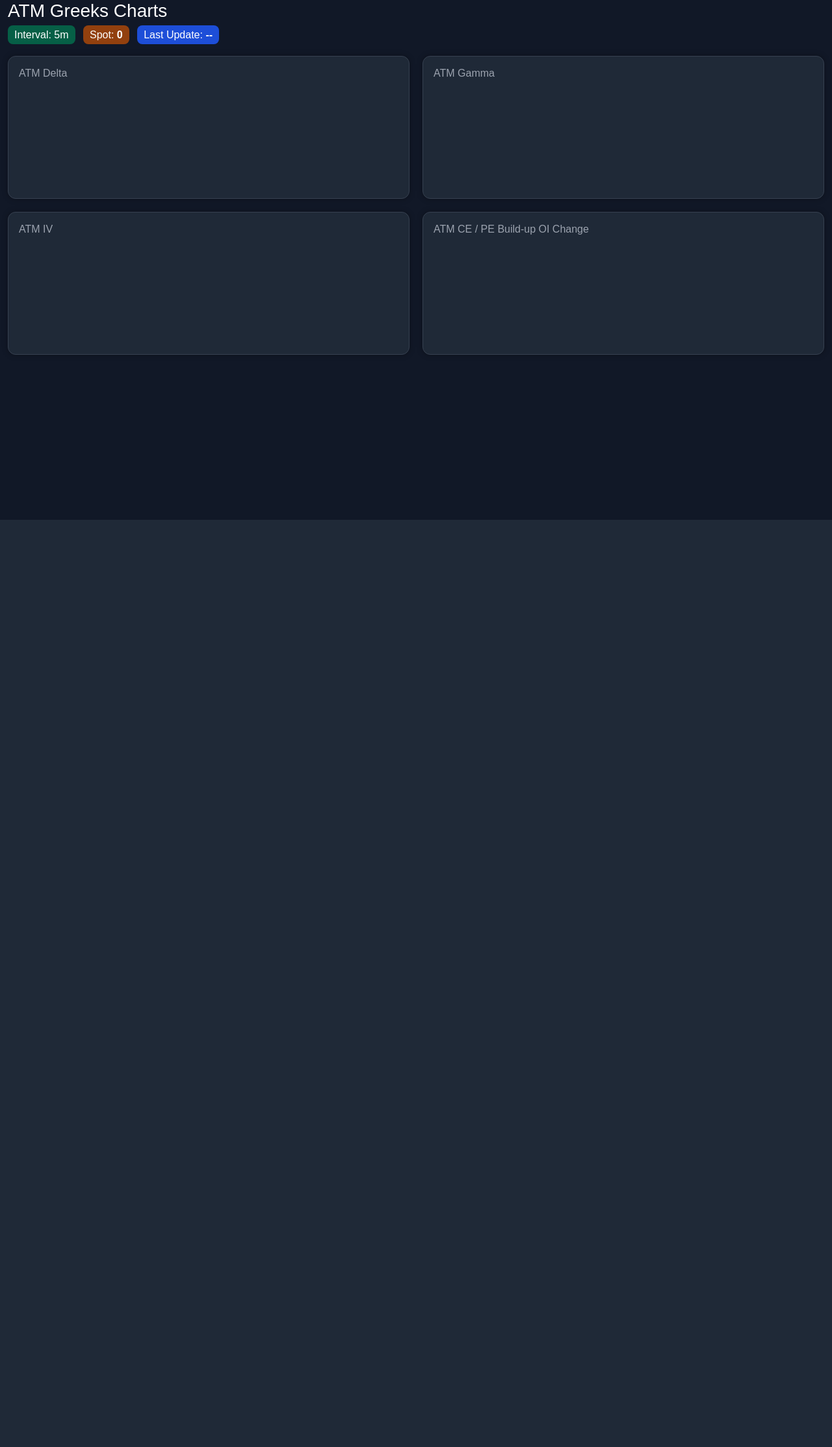
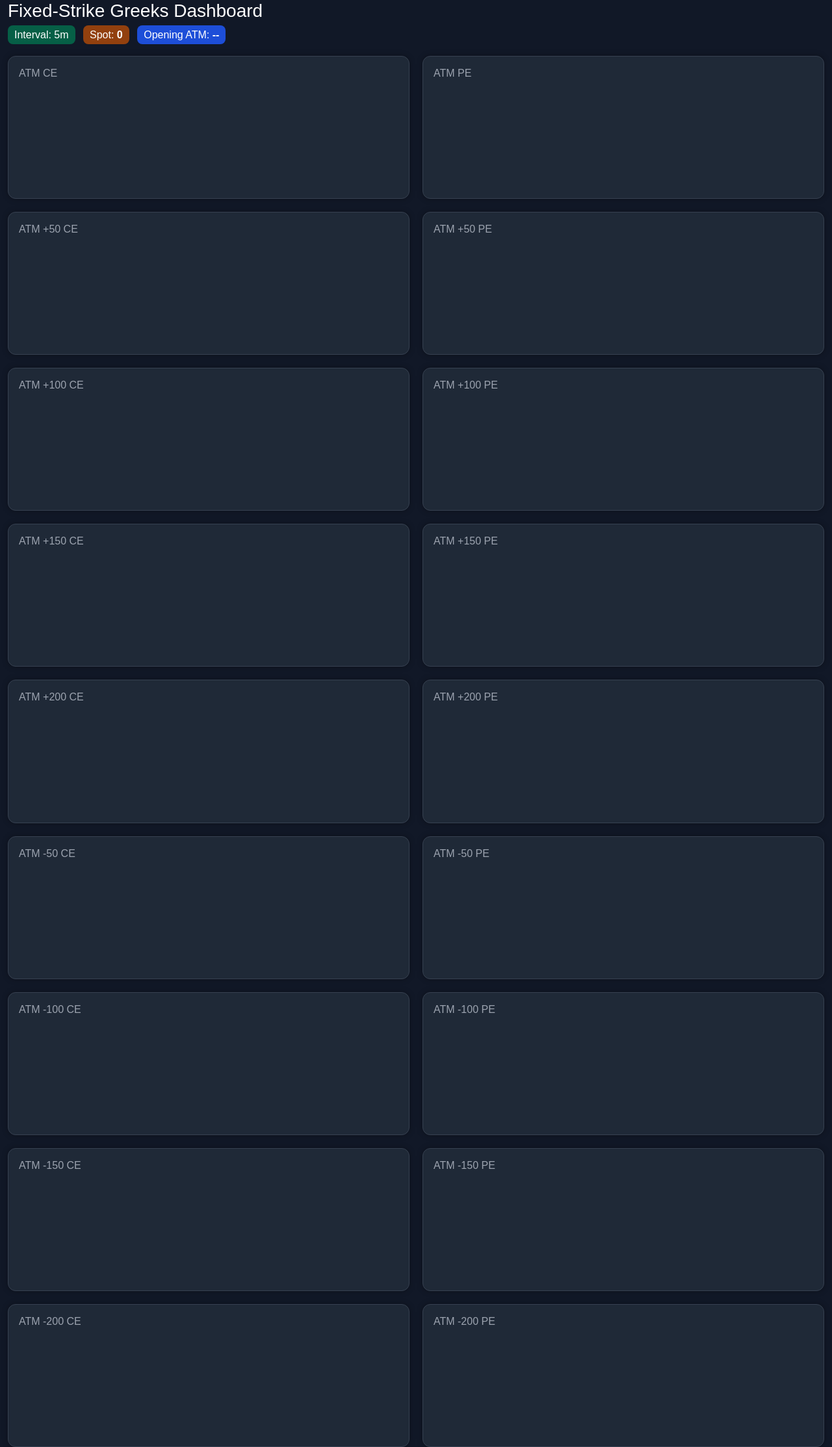
Before and after one commit to sanvikasai04-max/oi-dashboard, a FastAPI app: page /greeks in a window 1280 px wide. Shown: the whole page at 65% size. Before the commit the page ends 800 px from the top, so only its background shows below. Run offline with FastAPI, Linux system fonts and the light colour scheme; data that the repository does not hold is empty; a map, chart or similar area stays blank.

Commit message:
Add fixed-strike greeks dashboard, presets and dual-axis charts
Replaced greeks page with fixed-strike layout and presets (ATM ±50/100/150/200).
Render CE/PE delta+gamma per strike, add dynamic strike titles, dual y-axes for gamma,
auto-refresh every 5 minutes, and remove OI-change visuals.

```diff
--- a/app/static/js/greeks.js
+++ b/app/static/js/greeks.js
@@ -1,109 +1,107 @@
+const STRIKE_PRESETS = [
+    { offset: 0, label: "ATM", id: "atm" },
+    { offset: 50, label: "ATM +50", id: "plus50" },
+    { offset: 100, label: "ATM +100", id: "plus100" },
+    { offset: 150, label: "ATM +150", id: "plus150" },
+    { offset: 200, label: "ATM +200", id: "plus200" },
+    { offset: -50, label: "ATM -50", id: "minus50" },
+    { offset: -100, label: "ATM -100", id: "minus100" },
+    { offset: -150, label: "ATM -150", id: "minus150" },
+    { offset: -200, label: "ATM -200", id: "minus200" }
+];
+
 async function fetchGreeksData() {
     try {
-        const response = await fetch("/api/atm?interval=5m");
-        const data = await response.json();
+        const baseResponse = await fetch(`/api/greeks?interval=5m`);
+        const baseData = await baseResponse.json();
 
-        if (data.error) {
-            console.error("GREKS PAGE ERROR:", data.error);
+        if (baseData.error) {
+            console.error("GREKS PAGE ERROR:", baseData.error);
             return;
         }
 
-        document.getElementById("spot-price").innerText = Number(data.spot).toFixed(2);
-        document.getElementById("last-update").innerText = data.last_update || "--";
+        const openingAtm = baseData.opening_atm;
+        document.getElementById("spot-price").innerText = Number(baseData.spot).toFixed(2);
+        document.getElementById("opening-atm").innerText = openingAtm;
 
-        const ceData = data.ce_data.slice().reverse();
-        const peData = data.pe_data.slice().reverse();
+        const chartRequests = STRIKE_PRESETS.map(preset => {
+            const strike = openingAtm + preset.offset;
+            return fetch(`/api/greeks?interval=5m&strike=${strike}`)
+                .then(res => res.json())
+                .then(data => ({ preset, strike, data }));
+        });
 
-        const labels = ceData.map(row => row.time);
+        const strikeResults = await Promise.all(chartRequests);
 
-        const deltaSeries = [
+        strikeResults.forEach(result => {
+            if (result.data.error) {
+                console.error(`GREKS PAGE ERROR for strike ${result.strike}:`, result.data.error);
+                return;
+            }
+
+            const ce = result.data.ce_data.slice().reverse();
+            const pe = result.data.pe_data.slice().reverse();
+            const labels = ce.map(row => row.time);
+
+            const ceTitle = document.getElementById(`ce-${result.preset.id}-title`);
+            if (ceTitle) {
+                ceTitle.innerText = `CE ${result.preset.label} (${result.strike})`;
+            }
+            const peTitle = document.getElementById(`pe-${result.preset.id}-title`);
+            if (peTitle) {
+                peTitle.innerText = `PE ${result.preset.label} (${result.strike})`;
+            }
+
+            renderLineChart(`ce-${result.preset.id}-chart`, labels, [
                 {
                     label: "CE Delta",
-                data: ceData.map(row => row.delta),
+                    data: ce.map(row => row.delta),
                     borderColor: "#22c55e",
                     backgroundColor: "rgba(34, 197, 94, 0.2)",
                     fill: false,
                     tension: 0.3,
-                pointRadius: 2
+                    pointRadius: 2,
+                    borderWidth: 2,
+                    yAxisID: "delta"
                 },
                 {
+                    label: "CE Gamma",
+                    data: ce.map(row => row.gamma),
+                    borderColor: "#60a5fa",
+                    backgroundColor: "rgba(96, 165, 250, 0.2)",
+                    fill: false,
+                    tension: 0.3,
+                    pointRadius: 2,
+                    borderWidth: 3,
+                    yAxisID: "gamma"
+                }
+            ], `CE ${result.preset.label} (${result.strike})`);
+
+            renderLineChart(`pe-${result.preset.id}-chart`, labels, [
+                {
                     label: "PE Delta",
-                data: peData.map(row => row.delta),
+                    data: pe.map(row => row.delta),
                     borderColor: "#ef4444",
                     backgroundColor: "rgba(239, 68, 68, 0.2)",
                     fill: false,
                     tension: 0.3,
-                pointRadius: 2
-            }
-        ];
-
-        const gammaSeries = [
-            {
-                label: "CE Gamma",
-                data: ceData.map(row => row.gamma),
-                borderColor: "#60a5fa",
-                backgroundColor: "rgba(96, 165, 250, 0.2)",
-                fill: false,
-                tension: 0.3,
-                pointRadius: 2
+                    pointRadius: 2,
+                    borderWidth: 2,
+                    yAxisID: "delta"
                 },
                 {
                     label: "PE Gamma",
-                data: peData.map(row => row.gamma),
+                    data: pe.map(row => row.gamma),
                     borderColor: "#fbbf24",
                     backgroundColor: "rgba(251, 191, 36, 0.2)",
                     fill: false,
                     tension: 0.3,
-                pointRadius: 2
+                    pointRadius: 2,
+                    borderWidth: 3,
+                    yAxisID: "gamma"
                 }
-        ];
-
-        const ivSeries = [
-            {
-                label: "CE IV",
-                data: ceData.map(row => row.iv),
-                borderColor: "#a855f7",
-                backgroundColor: "rgba(168, 85, 247, 0.2)",
-                fill: false,
-                tension: 0.3,
-                pointRadius: 2
-            },
-            {
-                label: "PE IV",
-                data: peData.map(row => row.iv),
-                borderColor: "#22d3ee",
-                backgroundColor: "rgba(34, 211, 238, 0.2)",
-                fill: false,
-                tension: 0.3,
-                pointRadius: 2
-            }
-        ];
-
-        const buildupSeries = [
-            {
-                label: "CE OI Change",
-                data: ceData.map(row => row.oi_change || 0),
-                borderColor: "#22c55e",
-                backgroundColor: "rgba(34, 197, 94, 0.2)",
-                fill: false,
-                tension: 0.3,
-                pointRadius: 2
-            },
-            {
-                label: "PE OI Change",
-                data: peData.map(row => row.oi_change || 0),
-                borderColor: "#ef4444",
-                backgroundColor: "rgba(239, 68, 68, 0.2)",
-                fill: false,
-                tension: 0.3,
-                pointRadius: 2
-            }
-        ];
-
-        renderLineChart("delta-chart", labels, deltaSeries, "ATM Delta");
-        renderLineChart("gamma-chart", labels, gammaSeries, "ATM Gamma");
-        renderLineChart("iv-chart", labels, ivSeries, "ATM IV");
-        renderLineChart("buildup-chart", labels, buildupSeries, "ATM CE / PE OI Change");
+            ], `PE ${result.preset.label} (${result.strike})`);
+        });
     }
     catch (error) {
         console.error("GREKS PAGE ERROR:", error);
@@ -111,9 +109,17 @@ async function fetchGreeksData() {
 }
 
 function renderLineChart(canvasId, labels, datasets, title) {
-    const ctx = document.getElementById(canvasId).getContext("2d");
+    const canvas = document.getElementById(canvasId);
+    if (!canvas) {
+        return;
+    }
 
-    new Chart(ctx, {
+    const existingChart = Chart.getChart(canvas);
+    if (existingChart) {
+        existingChart.destroy();
+    }
+
+    new Chart(canvas, {
         type: "line",
         data: {
             labels,
@@ -148,11 +154,34 @@ function renderLineChart(canvasId, labels, datasets, title) {
                         color: "rgba(255,255,255,0.08)"
                     }
                 },
-                y: {
+                delta: {
+                    type: "linear",
+                    position: "left",
+                    title: {
+                        display: true,
+                        text: "Delta",
+                        color: "#fff"
+                    },
                     ticks: {
                         color: "#fff"
                     },
                     grid: {
+                        color: "rgba(255,255,255,0.08)"
+                    }
+                },
+                gamma: {
+                    type: "linear",
+                    position: "right",
+                    title: {
+                        display: true,
+                        text: "Gamma",
+                        color: "#fff"
+                    },
+                    ticks: {
+                        color: "#fff"
+                    },
+                    grid: {
+                        drawOnChartArea: false,
                         color: "rgba(255,255,255,0.08)"
                     }
                 }
@@ -161,4 +190,7 @@ function renderLineChart(canvasId, labels, datasets, title) {
     });
 }
 
-window.addEventListener("DOMContentLoaded", fetchGreeksData);
+window.addEventListener("DOMContentLoaded", () => {
+    fetchGreeksData();
+    setInterval(fetchGreeksData, 5 * 60 * 1000);
+});
--- a/app/templates/greeks.html
+++ b/app/templates/greeks.html
@@ -2,39 +2,109 @@
 
 {% block content %}
 
-<h3>ATM Greeks Charts</h3>
+<h3>Fixed-Strike Greeks Dashboard</h3>
 
 <div class="mb-3">
     <span class="badge-green">Interval: 5m</span>
     <span class="badge-yellow ms-2">Spot: <strong id="spot-price">0</strong></span>
-    <span class="badge-blue ms-2">Last Update: <strong id="last-update">--</strong></span>
+    <span class="badge-blue ms-2">Opening ATM: <strong id="opening-atm">--</strong></span>
 </div>
 
 <div class="grid-container">
 
     <div class="dashboard-card p-3">
-        <h5>ATM Delta</h5>
-        <canvas id="delta-chart"></canvas>
+        <h5 id="ce-atm-title">ATM CE</h5>
+        <canvas id="ce-atm-chart"></canvas>
     </div>
 
     <div class="dashboard-card p-3">
-        <h5>ATM Gamma</h5>
-        <canvas id="gamma-chart"></canvas>
+        <h5 id="pe-atm-title">ATM PE</h5>
+        <canvas id="pe-atm-chart"></canvas>
     </div>
 
     <div class="dashboard-card p-3">
-        <h5>ATM IV</h5>
-        <canvas id="iv-chart"></canvas>
+        <h5 id="ce-plus50-title">ATM +50 CE</h5>
+        <canvas id="ce-plus50-chart"></canvas>
     </div>
 
     <div class="dashboard-card p-3">
-        <h5>ATM CE / PE Build-up OI Change</h5>
-        <canvas id="buildup-chart"></canvas>
+        <h5 id="pe-plus50-title">ATM +50 PE</h5>
+        <canvas id="pe-plus50-chart"></canvas>
+    </div>
+
+    <div class="dashboard-card p-3">
+        <h5 id="ce-plus100-title">ATM +100 CE</h5>
+        <canvas id="ce-plus100-chart"></canvas>
+    </div>
+
+    <div class="dashboard-card p-3">
+        <h5 id="pe-plus100-title">ATM +100 PE</h5>
+        <canvas id="pe-plus100-chart"></canvas>
+    </div>
+
+    <div class="dashboard-card p-3">
+        <h5 id="ce-plus150-title">ATM +150 CE</h5>
+        <canvas id="ce-plus150-chart"></canvas>
+    </div>
+
+    <div class="dashboard-card p-3">
+        <h5 id="pe-plus150-title">ATM +150 PE</h5>
+        <canvas id="pe-plus150-chart"></canvas>
+    </div>
+
+    <div class="dashboard-card p-3">
+        <h5 id="ce-plus200-title">ATM +200 CE</h5>
+        <canvas id="ce-plus200-chart"></canvas>
+    </div>
+
+    <div class="dashboard-card p-3">
+        <h5 id="pe-plus200-title">ATM +200 PE</h5>
+        <canvas id="pe-plus200-chart"></canvas>
+    </div>
+
+    <div class="dashboard-card p-3">
+        <h5 id="ce-minus50-title">ATM -50 CE</h5>
+        <canvas id="ce-minus50-chart"></canvas>
+    </div>
+
+    <div class="dashboard-card p-3">
+        <h5 id="pe-minus50-title">ATM -50 PE</h5>
+        <canvas id="pe-minus50-chart"></canvas>
+    </div>
+
+    <div class="dashboard-card p-3">
+        <h5 id="ce-minus100-title">ATM -100 CE</h5>
+        <canvas id="ce-minus100-chart"></canvas>
+    </div>
+
+    <div class="dashboard-card p-3">
+        <h5 id="pe-minus100-title">ATM -100 PE</h5>
+        <canvas id="pe-minus100-chart"></canvas>
+    </div>
+
+    <div class="dashboard-card p-3">
+        <h5 id="ce-minus150-title">ATM -150 CE</h5>
+        <canvas id="ce-minus150-chart"></canvas>
+    </div>
+
+    <div class="dashboard-card p-3">
+        <h5 id="pe-minus150-title">ATM -150 PE</h5>
+        <canvas id="pe-minus150-chart"></canvas>
+    </div>
+
+    <div class="dashboard-card p-3">
+        <h5 id="ce-minus200-title">ATM -200 CE</h5>
+        <canvas id="ce-minus200-chart"></canvas>
+    </div>
+
+    <div class="dashboard-card p-3">
+        <h5 id="pe-minus200-title">ATM -200 PE</h5>
+        <canvas id="pe-minus200-chart"></canvas>
     </div>
 
 </div>
 
 <script src="https://cdn.jsdelivr.net/npm/chart.js"></script>
-<script src="/static/js/greeks.js?v=20260531"></script>
+<script src="/static/js/greeks.js?v=20260603"></script>
 
 {% endblock %}
```
Also changed, not shown: app/routes/atm.py (+108 -1 lines). Lines whose indentation alone changed are shown as unchanged.
